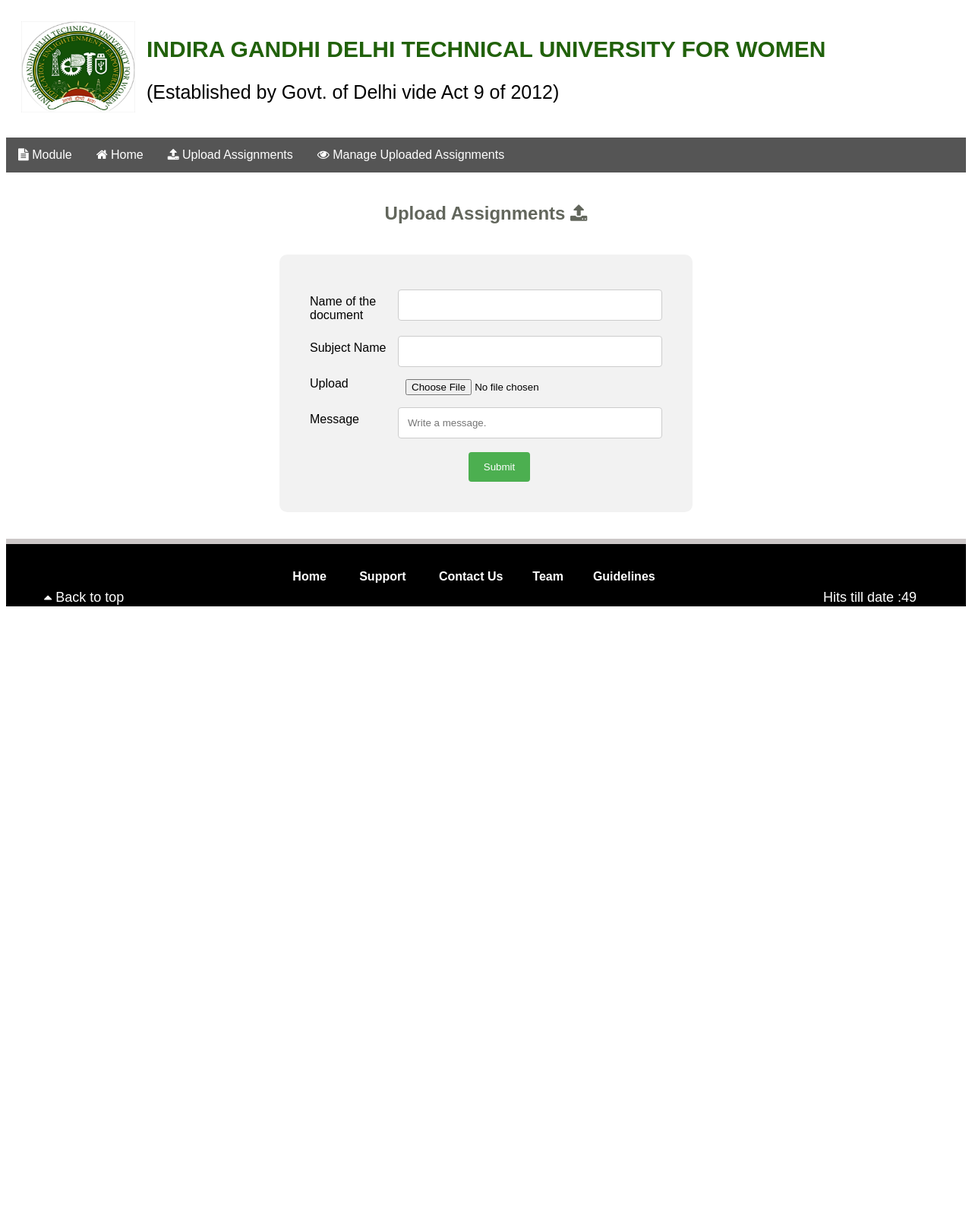
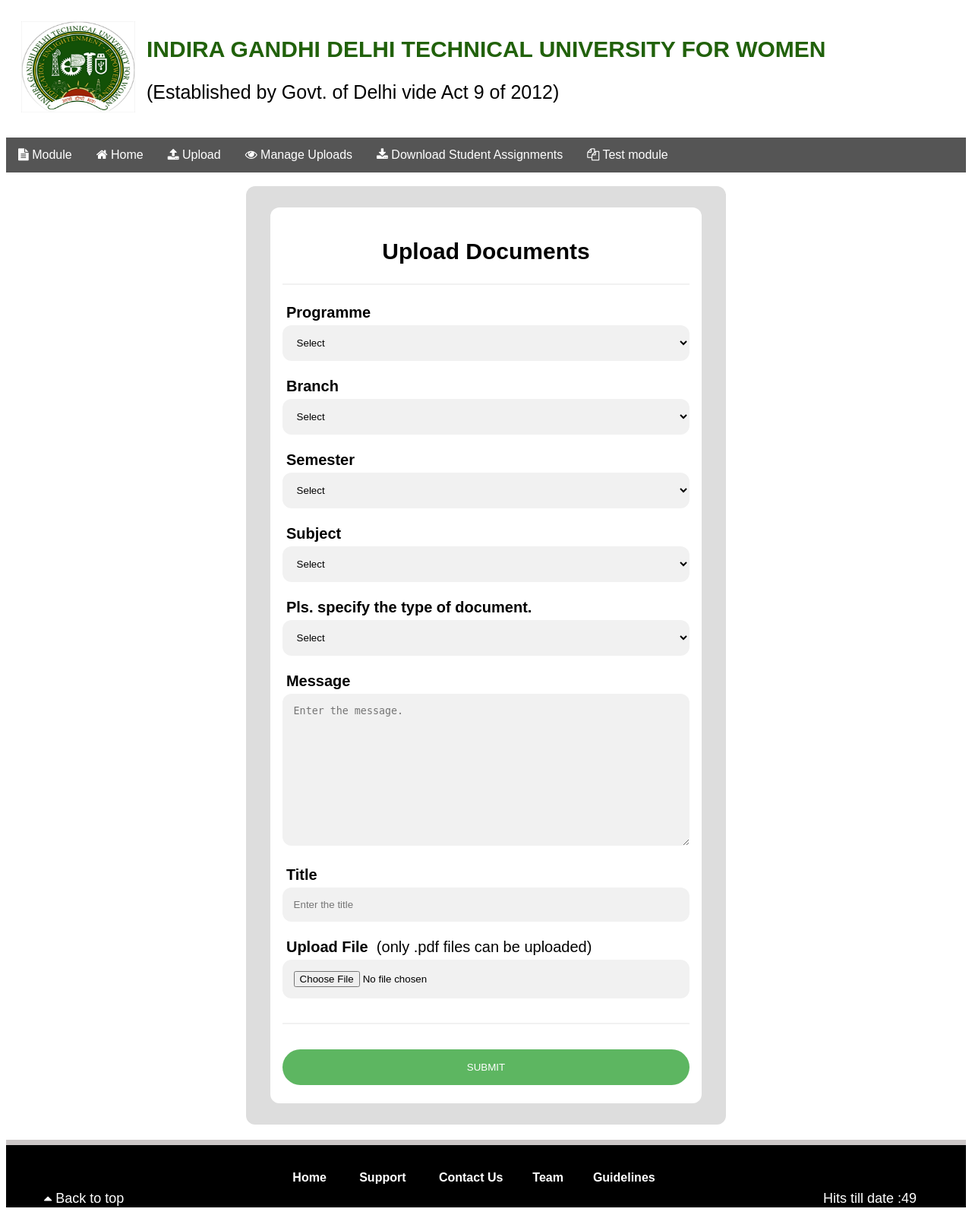
Before and after one commit to pranatimittal/ERP2, a PHP site: page /faculty_pages/fac_upload_assignment.php in a window 1280 px wide. Shown: the whole page at 76% size. Before the commit the page ends 798 px from the top, so only its background shows below. Run offline with PHP 8.4, Linux system fonts and the light colour scheme; a user stored in the database is signed in; data comes from the database, SQL or seed files in the repository; some libraries are stand-ins or nearby versions.

Commit message:
update with code of fac_upload

```diff
--- a/faculty_pages/fac_upload_assignment.php
+++ b/faculty_pages/fac_upload_assignment.php
@@ -1,6 +1,7 @@
 <?php
 include('config.php');
 session_start();
+
 ?>
 
 <!DOCTYPE html>
@@ -10,6 +11,7 @@
     <meta name="viewport" content="width=device-width, initial-scale=1.0">
     <meta http-equiv="X-UA-Compatible" content="ie=edge">
     <link rel="stylesheet" href="https://cdnjs.cloudflare.com/ajax/libs/font-awesome/4.7.0/css/font-awesome.min.css">
+    <script src="http://ajax.googleapis.com/ajax/libs/jquery/1.10.2/jquery.min.js"></script>
     <style>
 
 body {
@@ -52,86 +54,77 @@
 .navbar a:hover, .dropdown:hover .dropbtn {
   background-color: #4CAF50;
 }
+.content {
+  flex: 1 0 auto;
+}
 * {
   box-sizing: border-box;
 }
+.container {
+  width:90%;
+  padding: 16px;
+  font-size:20px;
+  background-color: white;
+  margin-right: auto;
+  margin-left: auto;
+  margin-top: 10px;
+  margin-bottom: 10px;
+  border-radius:12px;
+}
+/* Full-width input fields */
+input[type=text],input[type=file],textarea,select,input[type=date]{
+  width: 100%;
+  padding: 15px;
+  margin: 5px 0 22px 0;
+  display: inline-block;
+  border: none;
+  background: #F1F1F1
+;
+  border-radius:12px;
+}
+input[type=text]:focus , textarea:focus,select:focus,input[type=date]:focus{
+  background-color: #ddd;
+  outline: none;
+}
+/* Overwrite default styles of hr */
+hr {
+  border: 1px solid #F1F1F1;
+  margin-bottom: 25px;
+}
+label{
+    margin-left:1%;
+}
+/* Set a style for the submit button */
+.registerbtn {
+  background-color: #4CAF50
+;
+  color: white;
+  padding: 16px 20px;
+  margin: 8px 0;
+  border: none;
+  cursor: pointer;
+  width: 100%;
+  opacity: 0.9;
+  border-radius:50px;
+}
+.registerbtn:hover {
+  opacity: 1;
+  background-color: #333333
+;
+}
+.context{
+  width:50%;
+  margin-left:auto;
+  margin-right:auto;
+  background-color:#ddd;
+  border-radius:12px;
+}
 
-          input[type=text], input[type=textarea] {
-            width: 100%;
-            padding: 12px;
-            border: 1px solid #ccc;
-            border-radius: 4px;
-            resize: vertical;
+.navbar .icon {
+  display: none;
 }
 
 
-          .custom-file-upload {
-
-            padding: 10px;
-            cursor: pointer;
-            width: 100%
-            border-radius: 4px;
-            resize: vertical;
-        }
-
-          label {
-            padding: 7px 12px 12px 0;
-            display: inline-block;
-            font-size: 16px;
-          }
-
-          input[type=submit]  {
-
-            background-color: #4CAF50;
-            color: white;
-            padding: 12px 20px;
-            border: none;
-            border-radius: 4px;
-            cursor: pointer;
-            margin-left:45%;
-          }
-
-          input[type=submit]:hover {
-            background-color: #45a049;
-          }
-
-          .form_u {
-            border-radius: 10px;
-            background-color: #f2f2f2;
-            padding: 40px;
-            margin-left: auto;
-            margin-right: auto;
-            width: 34em;
-
-          }
-
-          .col-25 {
-          float: left;
-          width: 25%;
-          margin-top: 6px;
-        }
-
-        .col-75 {
-          float: left;
-          width: 75%;
-          margin-top: 6px;
-        }
-
-        /* Clear floats after the columns */
-        .row:after {
-          content: "";
-          display: table;
-          clear: both;
-        }
-
-        .text{
-          text-align: center;
-          color: #62665C;
-          padding: 20px;
-        }
-        .content {
-  flex: 1 0 auto;
-}
 @media (max-width: 576px) {
 
   .header{
@@ -144,33 +137,60 @@
     width:100px;
     height:80px;
   }
-  .navbar a {
-   float: left;
-   font-size: 12px;
+
+.navbar a:not(:first-child) {display: none;}
+  .navbar a.icon {
+    float: right;
+    display: block;
+  }
+  .navbar.responsive {position: relative;}
+  .navbar.responsive .icon {
+    position: absolute;
+    right: 0;
+    top: 0;
+  }
+  .navbar.responsive a {
+    float: none;
+    display: block;
+    text-align: left;
+  }
+  .navbar a:hover{
+  background-color: #ddd;
+  color: black;
+}
+
+  .navbar a.active {
+  background-color: #4CAF50;
   color: white;
-   text-align: center;
-   padding: 8px 10px;
-   text-decoration: none;
 }
- .text{
-     font-size: 12px;
+
+ .context{
+   width:100%;
  }
-   .form_u {
-            border-radius: 10px;
-            background-color: #f2f2f2;
-            padding: 20px;
-            margin-left: auto;
-            margin-right: auto;
-            width: 100%;
+ .container {
+ margin-left:auto;
+ margin-right:auto;
+ font-size:10px;
+ width:90%;
 
 }
-          label{
-            font-size:15px;
+
+::placeholder{
+    font-size:10px;
+}
+select{
+    font-size:10px;
+}
+.registerbtn {
+    font-size:10px;
+    width:90%;
+    margin-left:5%;
 }
  }
+
         </style>
         <link rel = "icon" type = "image/png" href = "IGDTUW-Logo.png">
-    <title>Faculty Upload Documents</title>
+    <title>Faculty Upload Assignment</title>
 </head>
 <body>
 <a name="top"></a>
@@ -182,82 +202,153 @@
   </div>
 
 
-  <div class="navbar">
-    <a href="fac_module.php"><i class="fa fa-file-text" aria-hidden="true"></i> Module</a>
-    <a href="fac_assignments_page.php"><i class="fa fa-user  fa-home"></i> Home</a><a href="fac_upload_assignment.php"><i class="fa fa-upload" aria-hidden="true"></i> Upload Assignments </a>
-    <a href="fac_manage_assignment.php"><i class="fa fa-eye" aria-hidden="true"></i> Manage Uploaded Assignments</a>
+<div class="navbar" id="myTopnav">
+    <a class="active" href="fac_module.php"><i class="fa fa-file-text" aria-hidden="true"></i> Module</a>
+    <a href="fac_teaching_home.php"><i class="fa fa-user  fa-home"></i> Home</a>
+    <a href="fac_upload_assignment.php"><i class="fa fa-upload" aria-hidden="true"></i> Upload </a>
+    <a href="view_uploaded_ass_by_fac.php"><i class="fa fa-eye" aria-hidden="true"></i> Manage Uploads</a>
+    <a href="fac_download_ass.php"><i class="fa fa-download" aria-hidden="true"></i> Download Student Assignments </a>
+    <a href="fac_home.php"><i class="fa fa-files-o" aria-hidden="true"></i> Test module</a>
+
+<a href="javascript:void(0);" class="icon" onclick="myFunction()">
+    <i class="fa fa-bars"></i>
+  </a>
       </div>
+      <script>
+function myFunction() {
+  var x = document.getElementById("myTopnav");
+  if (x.className === "navbar") {
+    x.className += " responsive";
+  } else {
+    x.className = "navbar";
+  }
+}
+</script>  <br>
+<div class="context">
+<br>
+  <form method="post" enctype="multipart/form-data">
+  <div class="container">
+    <h2 style="text-align:center;">Upload Documents</h2>
+    <hr>
+    <label for="prog"><b>Programme</b></label>
 
-  <div class="text"><h2> Upload Assignments <i class="fa fa-upload fa-1x"></i> </h2></div>
+    <select id="prog" name="progname" required>
+      <option value="">Select</option>
+      <?php
+    $id=$_SESSION["idf"];
+
+  $q1=mysqli_query($con,"SELECT Distinct program FROM coursedetails WHERE tid='$id'" )or die('Error231');
+
+	 while($row1=mysqli_fetch_array($q1))
+	  {
+    $n=$row1["program"];
 
 
-    <div class = "form_u" >
-
-<form name="form" method="POST" enctype="multipart/form-data">
-
-    <div class="row">
-    <div class="col-25">
-    <label> Name of the document </label>
-    </div>
-    <div class="col-75">
-    <input type="text" name="name">
-    </div>
-    </div>
+    echo '<option value="'.$n.'">'.$n.'</option>';
 
 
-<div class="row">
-    <div class="col-25">
-    <label> Subject Name </label>
-    </div>
-    <div class="col-75">
-    <input type="text" name="sub_name">
-    </div>
-    </div>
+	  }
+  ?>
+    </select>
 
 
-    <div class="row">
-    <div class="col-25">
-    <label>Upload</label>
-    </div>
-    <div class="col-75">
+	<label for="branch"><b>Branch</b></label>
+  <select id="branch" name="branchname" required>
+    <option value="">Select</option>
+    <?php
+    $id=$_SESSION["idf"];
 
-    <label class="custom-file-upload">
-    <input type="File" name="file">
-    </label>
+  $q1=mysqli_query($con,"SELECT Distinct branch FROM coursedetails WHERE tid='$id'" )or die('Error231');
 
-    </div>
-    </div>
+	 while($row1=mysqli_fetch_array($q1))
+	  {
+    $n=$row1["branch"];
 
-    <div class="row">
-    <div class="col-25">
-    <label>Message</label>
-    </div>
-    <div class="col-75">
-    <input type="textarea" name="msg" placeholder="Write a message.">
-    </div>
-    </div>
-    <br>
-    <div class="row">
-    <input name="sub" type="submit" value="Submit">
-    </div>
 
+    echo '<option value="'.$n.'">'.$n.'</option>';
+
+
+	  }
+  ?>
+
+  </select>
+
+	<label for="sem"><b>Semester</b></label>
+  <select id="sem" name="semname" required>
+    <option value="">Select</option>
+    <?php
+    $id=$_SESSION["idf"];
+
+  $q1=mysqli_query($con,"SELECT Distinct semester FROM coursedetails WHERE tid='$id' ORDER BY semester ASC" )or die('Error231');
+
+	 while($row1=mysqli_fetch_array($q1))
+	  {
+    $n=$row1["semester"];
+
+
+    echo '<option value="'.$n.'">'.$n.'</option>';
+
+
+	  }
+  ?>
+  </select>
+  <label for="sub"><b>Subject</b></label>
+  <select id="sem" name="subject" required>
+  <option value="">Select</option>
+  <?php
+    $id=$_SESSION["idf"];
+
+  $q1=mysqli_query($con,"SELECT Distinct subjname FROM subject WHERE tid='$id'" )or die('Error231');
+
+	 while($row1=mysqli_fetch_array($q1))
+	  {
+    $n=$row1["subjname"];
+
+
+    echo '<option value="'.$n.'">'.$n.'</option>';
+
+
+	  }
+  ?>
+
+  </select>
+
+   <label for="sub"><b>Pls. specify the type of document.</b></label>
+  <select id="op" name="options" required>
+  <option value="">Select</option>
+  <option value="Assignment">Assignment</option>
+  <option value="LearningResource">Learning Resource</option>
+  </select>
+
+    <label for="msg"><b>Message</b></label>
+  <textarea id="msg" name="msg" placeholder="Enter the message. " style="height:200px" required></textarea>
+
+  <label for="title"><b>Title</b></label>
+    <input type="text" placeholder="Enter the title" name="title" required>
+
+  <label for="file"><b>Upload File</b>&nbsp;&nbsp;(only .pdf files can be uploaded)</label>
+    <input type="file" name="file" required>
+ <hr>
+    <button name="sub" type="submit" class="registerbtn">SUBMIT</button>
   </div>
 </form>
 
-</div>
 
-    <?php
-include('../footer.php');
-?>
+
 <?php
 if(isset($_POST["sub"]))
 {
   //$timezone= date_default_timezone_get();
   $timezone= date("d-m-Y");
   $id=$_SESSION["idf"];
-  $a= $_POST["name"];
+  $a= $_POST["title"];
   $b= $_POST["msg"];
-  $c= $_POST["sub_name"];
+  $c= $_POST["subject"];
+
+  $prog=$_POST['progname'];
+  $branch=$_POST['branchname'];
+  $sem= $_POST['semname'];
+  $op=$_POST["options"];
 
 
       $img=basename($_FILES["file"]["name"]);
@@ -268,7 +359,7 @@
         //for support only image code here
       $n=explode('.',$img);
       $p=pathinfo("upload/".$img,PATHINFO_EXTENSION);
-      $q=array("pdf","doc", "docx", "ppt", "pptx",  "jpg","png","jpeg");
+      $q=array("pdf","PDF");
 
   if(in_array($p,$q))
   {
@@ -276,7 +367,7 @@
         $fileName = str_replace(" ", "_", $img);
           move_uploaded_file($store,"upload/".$fileName);
 
-      $query1="INSERT INTO documents VALUES ('','$timezone', '$c','$a', '$fileName', '$b','$id')";
+      $query1="INSERT INTO documents VALUES ('','$timezone', '$c','$a', '$fileName', '$b','$id', '$prog', '$branch', '$sem','$op')";
       $row=mysqli_query($con, $query1);
       if($row > 0)
       {
@@ -292,13 +383,21 @@
   }
       else
       {
-$query="INSERT INTO documents VALUES ('', '$timezone','$c','$a', '', '$b','$id')";
-$row=mysqli_query($con, $query);
+//$query="INSERT INTO documents VALUES ('', '$timezone','$c','$a', '', '$b','$id')";
+//$row=mysqli_query($con, $query);
+       echo "<script>alert('Only PDF files can be uploaded')</script>";
+        echo "<script>window.location.href='fac_upload.php'</script>";
       }
 
 }
 ?>
+<br>
+</div>
 
+</div>
 
+    <?php
+include('../footer.php');
+?>
 </body>
 </html>
```
Lines whose indentation alone changed are shown as unchanged.
